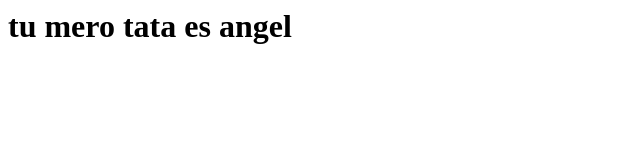
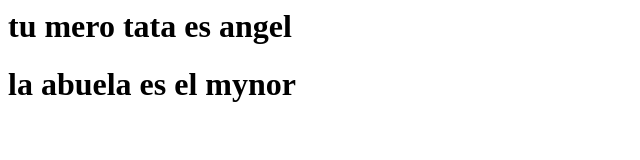
Before and after one commit to aruiz-2025041/repositorio2, a plain HTML site: page index.html in a window 1280 px wide. Shown: the whole page, without its empty margins (0-640 px from the left). Drawn offline with Linux system fonts and the light colour scheme.

Commit message:
refactor: se edita el html

```diff
--- a/index.html
+++ b/index.html
@@ -1 +1,2 @@
 <h1>tu mero tata es angel </h1>
+<h1>la abuela es el mynor</h1>
```
